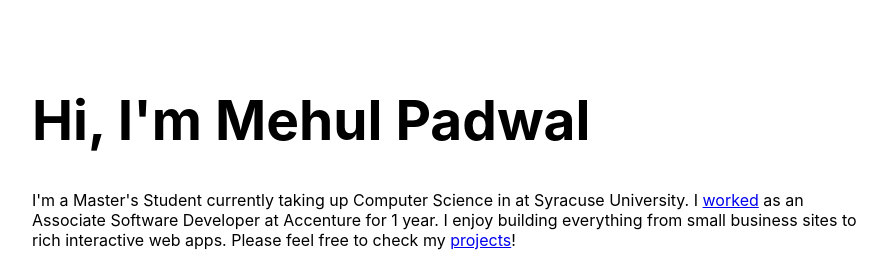
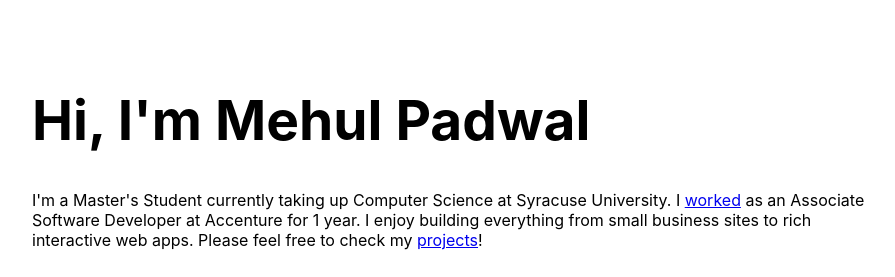
Before and after one commit to mehulpadwal/PortfolioWebsite, a website: page index.html in a window 1280 px wide. Shown: the top 277 px of the page, without its empty margins (188-1083 px from the left). Drawn offline with Linux system fonts and the light colour scheme.

Commit message:
fisrt commit

```diff
--- a/index.html
+++ b/index.html
@@ -17,7 +17,7 @@
       <div class="lead">
         <h1 class="lead__heading">Hi, I'm Mehul Padwal</h1>
         <div class="lead__sub">
-          I'm a Master's Student currently taking up Computer Science in at Syracuse University. I <a href="#exp">worked</a> as an Associate Software Developer at Accenture for 1 year. I enjoy building
+          I'm a Master's Student currently taking up Computer Science at Syracuse University. I <a href="#exp">worked</a> as an Associate Software Developer at Accenture for 1 year. I enjoy building
           everything from small business sites to rich interactive web apps. Please feel free to check my <a href="#proj">projects</a>!
         </div>
 
```
